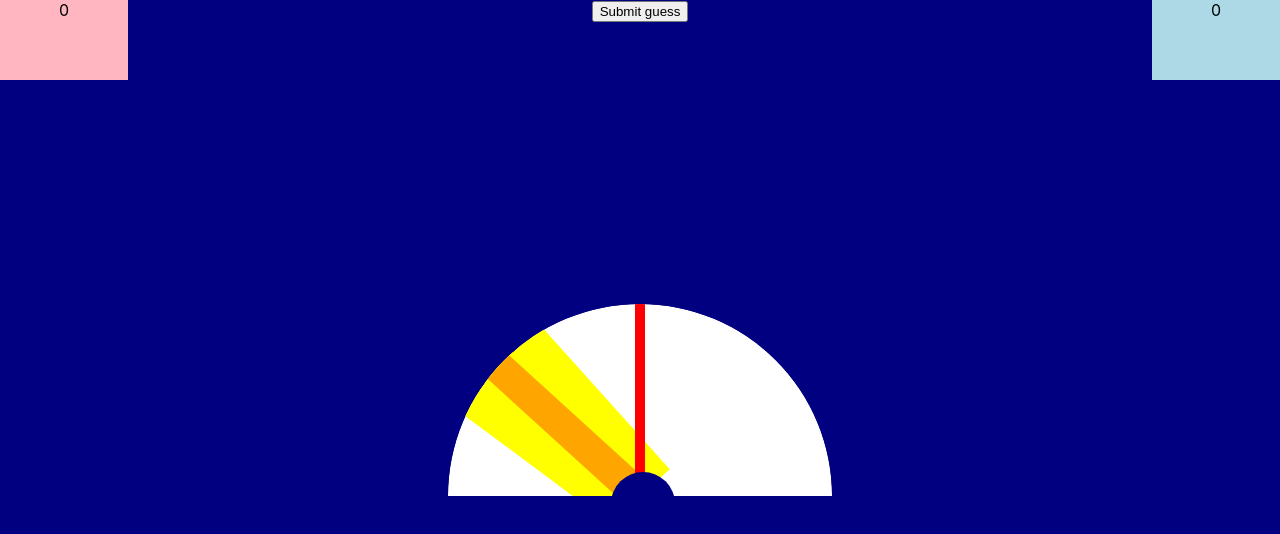
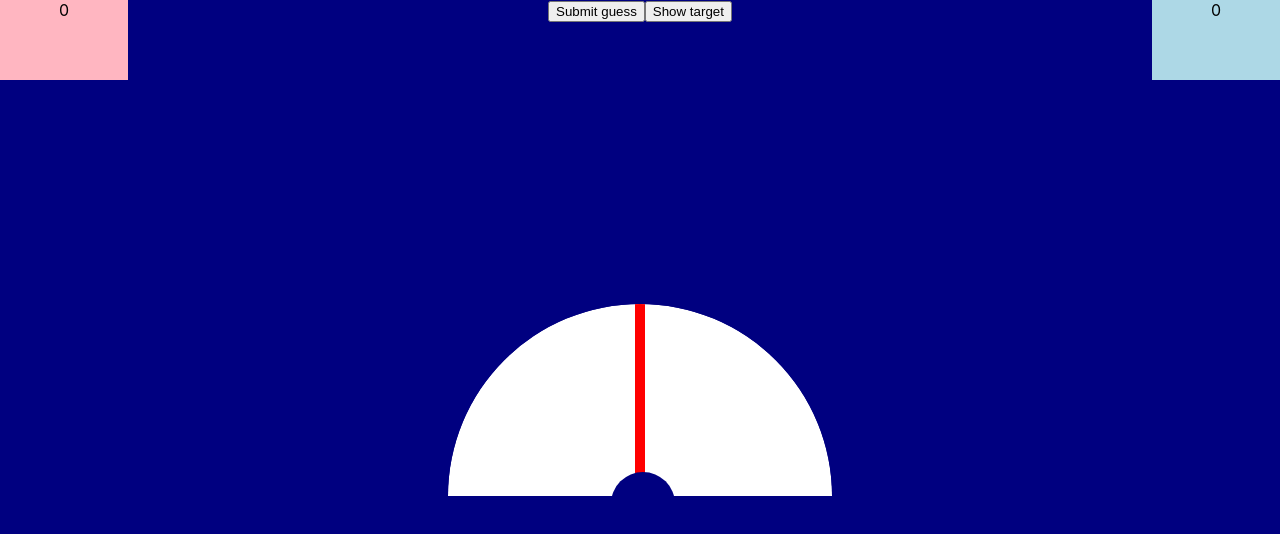
Before and after one commit to fireprone/tide-extent, a React (Create React App) app: page / in a window 1280 px wide. Shown: the top 534 px of the page. Built offline with nearby package versions, Linux system fonts and the light colour scheme.

Commit message:
Allow hiding of target zones; reveal on guess

```diff
--- a/src/App.js
+++ b/src/App.js
@@ -8,6 +8,7 @@ function App() {
   const [targetAngle, setTargetAngle] = useState(0);
   const [pinkScore, setPinkScore] = useState(0);
   const [blueScore, setBlueScore] = useState(0);
+  const [isHidden, setIsHidden] = useState(true);
   const [turn, setTurn] = useState('pink');
   let points, setPoints;
 
@@ -26,6 +27,8 @@ function App() {
     pointerAngle < targetAngle + distance;
 
   const verifyGuess = () => {
+    setIsHidden(false);
+
     if (withinRangeOf(0.1)) {
       incrementPointsBy(2);
     } else if (withinRangeOf(0.275)) {
@@ -44,8 +47,13 @@ function App() {
         setPointerAngle={setPointerAngle}
         targetAngle={targetAngle}
         setTargetAngle={setTargetAngle}
+        isHidden={isHidden}
+        setIsHidden={setIsHidden}
       />
       <button onClick={verifyGuess}>Submit guess</button>
+      <button onClick={() => setIsHidden(!isHidden)}>
+        {isHidden ? 'Show' : 'Hide'} target
+      </button>
     </div>
   );
 }
--- a/src/components/Gauge/Gauge.jsx
+++ b/src/components/Gauge/Gauge.jsx
@@ -8,6 +8,8 @@ const Gauge = ({
   setPointerAngle,
   targetAngle,
   setTargetAngle,
+  isHidden,
+  setIsHidden,
 }) => {
   const gaugeRef = useRef(null);
 
@@ -28,9 +30,13 @@ const Gauge = ({
   return (
     <div id='Gauge' onMouseDown={updateAngle} ref={gaugeRef}>
       <Pointer angle={pointerAngle} />
-      <Zone angle={targetAngle + 0.1} color='yellow' size='medium' />
-      <Zone angle={targetAngle - 0.1} color='yellow' size='medium' />
-      <Zone angle={targetAngle} color='orange' size='small' />
+      {!isHidden && (
+        <>
+          <Zone angle={targetAngle + 0.1} color='yellow' size='medium' />
+          <Zone angle={targetAngle - 0.1} color='yellow' size='medium' />
+          <Zone angle={targetAngle} color='orange' size='small' />
+        </>
+      )}
     </div>
   );
 };
```
